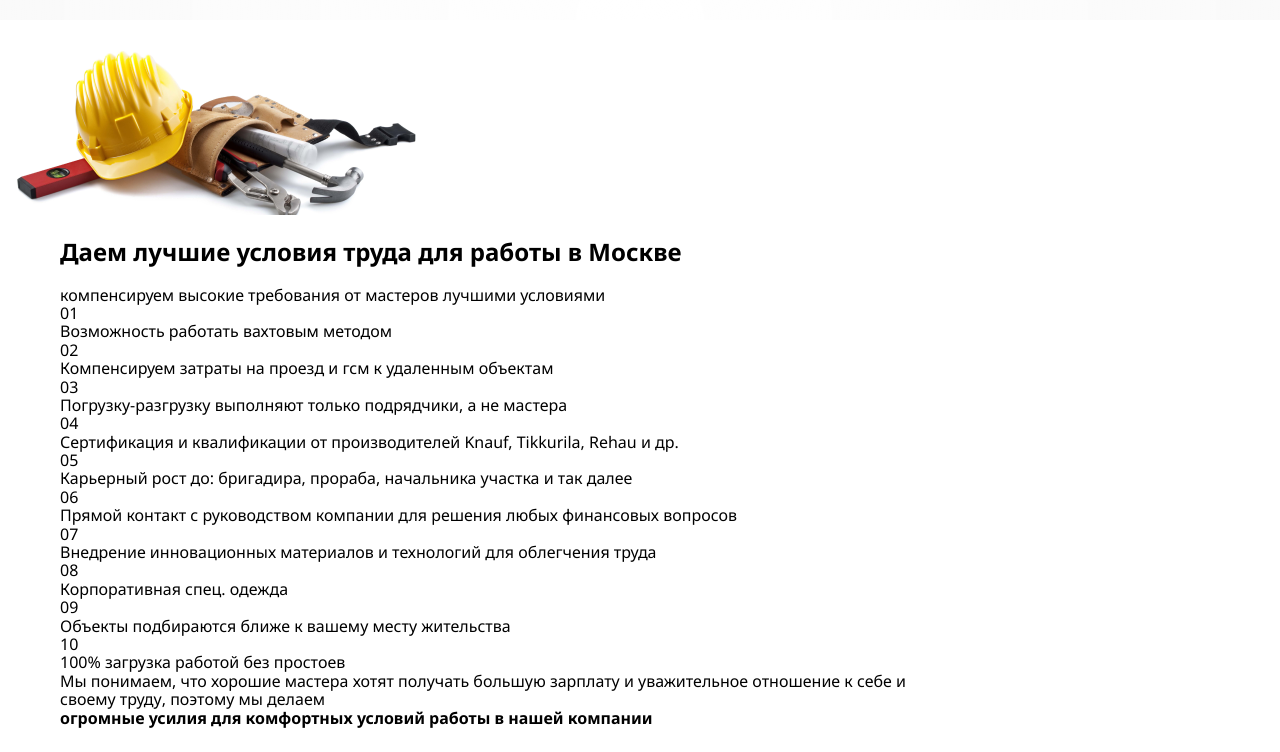
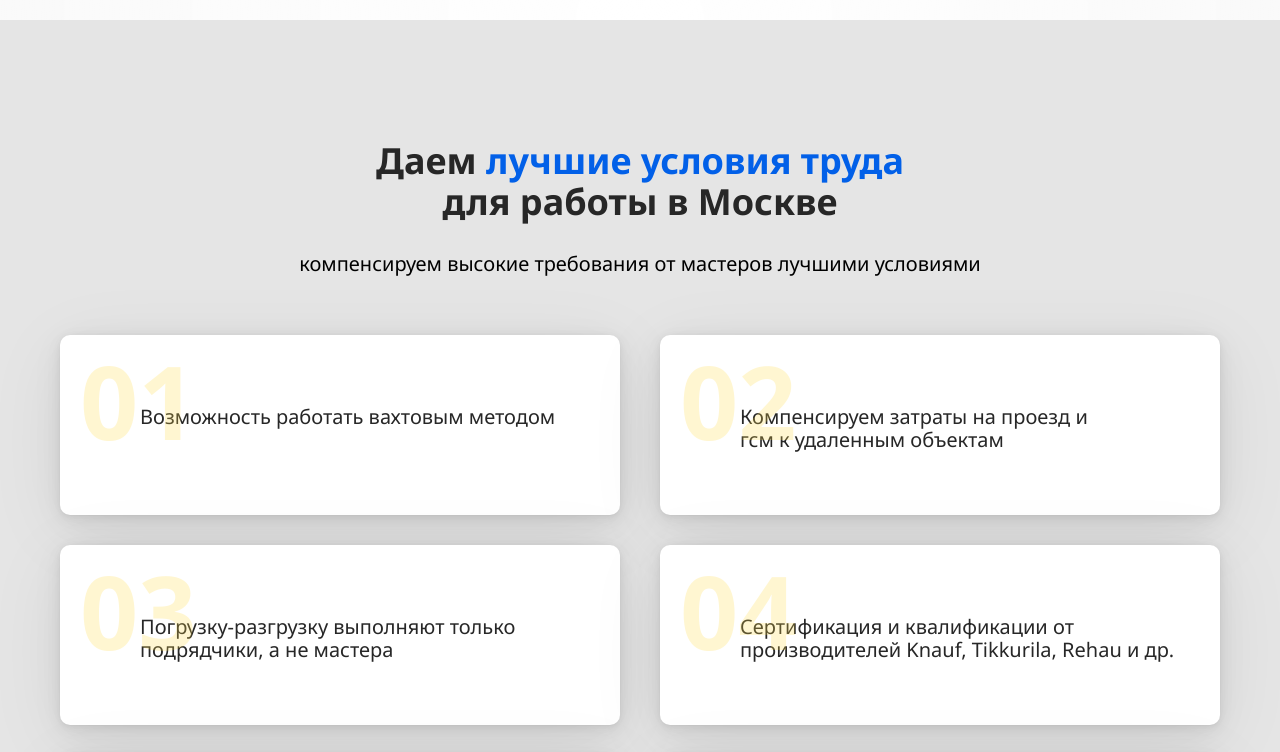
Before and after one commit to puhapavlo/domeo-master, a website: page src/index.html in a window 1280 px wide. Shown: the part 2100-2852 px from the top of the page. Before the commit the page ends 2829 px from the top, so only its background shows below. Drawn offline with nearby package versions, Linux system fonts and the light colour scheme; files that its build step writes are made by us from their sources.

Commit message:
conditions end

```diff
--- a/src/index.html
+++ b/src/index.html
@@ -128,9 +128,8 @@
         </section>
 
         <section class="conditions">
-            <img src="/img/instruments.png" alt="" class="conditions__img">
             <div class="container">
-                <h2 class="conditions__title">Даем <span class="conditions__subtitle">лучшие условия труда</span> для работы в Москве</h2>
+                <h2 class="conditions__title">Даем <span class="conditions__subtitle">лучшие условия труда<br></span> для работы в Москве</h2>
                 <div class="conditions__descr">компенсируем высокие требования от мастеров лучшими условиями</div>
                 <div class="conditions__list">
                     <div class="conditions__item">
@@ -139,27 +138,27 @@
                     </div>
                     <div class="conditions__item">
                         <span class="conditions__number">02</span>
-                        <div class="conditions__text">Компенсируем затраты на проезд и гсм к удаленным объектам</div>
+                        <div class="conditions__text">Компенсируем затраты на проезд и<br> гсм к удаленным объектам</div>
                     </div>
                     <div class="conditions__item">
                         <span class="conditions__number">03</span>
-                        <div class="conditions__text">Погрузку-разгрузку выполняют только подрядчики, а не мастера</div>
+                        <div class="conditions__text">Погрузку-разгрузку выполняют только<br> подрядчики, а не мастера</div>
                     </div>
                     <div class="conditions__item">
                         <span class="conditions__number">04</span>
-                        <div class="conditions__text">Сертификация и квалификации от производителей Knauf, Tikkurila, Rehau и др.</div>
+                        <div class="conditions__text">Сертификация и квалификации от<br> производителей Knauf, Tikkurila, Rehau и др.</div>
                     </div>
                     <div class="conditions__item">
                         <span class="conditions__number">05</span>
-                        <div class="conditions__text">Карьерный рост до: бригадира, прораба, начальника участка и так далее</div>
+                        <div class="conditions__text">Карьерный рост до: бригадира, прораба,<br> начальника участка и так далее</div>
                     </div>
                     <div class="conditions__item">
                         <span class="conditions__number">06</span>
-                        <div class="conditions__text">Прямой контакт с руководством компании для решения любых финансовых вопросов </div>
+                        <div class="conditions__text">Прямой контакт с руководством компании<br> для решения любых финансовых вопросов </div>
                     </div>
                     <div class="conditions__item">
                         <span class="conditions__number">07</span>
-                        <div class="conditions__text">Внедрение инновационных материалов и технологий для облегчения труда</div>
+                        <div class="conditions__text">Внедрение инновационных материалов<br> и технологий для облегчения труда</div>
                     </div>
                     <div class="conditions__item">
                         <span class="conditions__number">08</span>
@@ -167,14 +166,14 @@
                     </div>
                     <div class="conditions__item">
                         <span class="conditions__number">09</span>
-                        <div class="conditions__text">Объекты подбираются ближе к вашему месту жительства</div>
+                        <div class="conditions__text">Объекты подбираются ближе<br> к вашему месту жительства</div>
                     </div>
                     <div class="conditions__item">
                         <span class="conditions__number">10</span>
                         <div class="conditions__text">100% загрузка работой без простоев</div>
                     </div>
                 </div>
-                <div class="conditions__warning">Мы понимаем, что хорошие мастера хотят получать большую зарплату и уважительное отношение к себе и<br> своему труду, поэтому мы делаем<br> <b>огромные усилия для комфортных условий работы в нашей компании</b></div>
+                <div class="conditions__warning">Мы понимаем, что хорошие мастера хотят получать большую зарплату и<br> уважительное отношение к себе и своему труду, поэтому мы делаем<br> <b>огромные усилия для комфортных условий работы в нашей компании</b></div>
             </div>
         </section>
     </main>
--- /dev/null
+++ b/src/sass/_conditions.scss
@@ -0,0 +1,66 @@
+.conditions{
+    padding-top: 90px;
+    padding-bottom: 90px;
+    background: #E5E5E5;
+    &__title{
+        font-weight: 700;
+        font-size: 36px;
+        color: $text-color;
+        text-align: center;
+    }
+    &__subtitle{
+        color: $bc;
+    }
+    &__descr{
+        font-size: 20px;
+        text-align: center;
+        margin-top: 20px;
+    }
+    &__list{
+        display: flex;
+        flex-wrap: wrap;
+        justify-content: space-between;
+        margin-top: 30px;
+    }
+    &__item{
+        width: 560px;
+        height: 180px;
+        background: #FFFFFF;
+        box-shadow: 0px 16px 80px rgba(0, 0, 0, 0.07), 0px 6.68442px 33.4221px rgba(0, 0, 0, 0.0503198), 0px 3.57381px 17.869px rgba(0, 0, 0, 0.0417275), 0px 2.00345px 10.0172px rgba(0, 0, 0, 0.035), 0px 1.06402px 5.32008px rgba(0, 0, 0, 0.0282725), 0px 0.442761px 2.21381px rgba(0, 0, 0, 0.0196802);
+        border-radius: 10px;
+        margin-top: 30px;
+        z-index: 2;
+    }
+    &__text{
+        padding-top: 70px;
+        padding-left: 80px;
+        font-size: 20px;
+        color: $text-color;
+    }
+    &__number{
+        font-weight: 600;
+        font-size: 102px;
+        color: rgba(255, 219, 72, 0.25);
+        position: absolute;
+        padding-left: 20px;
+        padding-top: 7px;
+    }
+    &__warning{
+        padding-top: 85px;
+        width: 1040px;
+        height: 135px;
+        background: #FFDB48;
+        border-radius: 10px;
+        margin: 0 auto;
+        font-size: 20px;
+        line-height: 155%;
+        color: $text-color;
+        text-align: center;
+        background-image: url("../img/warning.svg");
+        background-repeat: no-repeat;
+        background-position: 75px 100px;
+        position: relative;
+        top: -50px;
+        z-index: 1;
+    }
+}
--- a/src/sass/style.scss
+++ b/src/sass/style.scss
@@ -7,3 +7,4 @@
 @import "header.scss";
 @import "search-job.scss";
 @import "vacation.scss";
+@import "conditions.scss";
```
Also changed, not shown: dist/css/style.min.css, dist/index.html.
